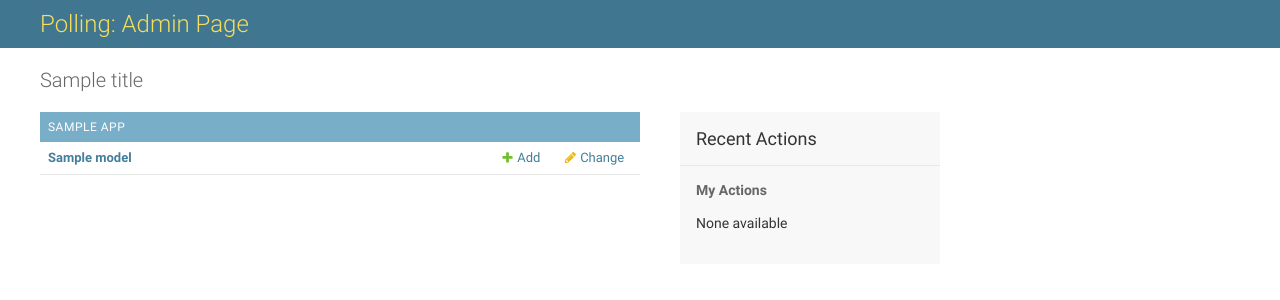
After one commit to AmitSinghRajawat/pollingApplication, a Django app: template mysite/templates/admin/index.html in a window 1280 px wide. The commit adds this page. Shown: the top 300 px of the page. Run offline with Django 3.2, Linux system fonts and the light colour scheme; data comes from the database, SQL or seed files in the repository; both versions use the stored data as it was after the commit; the template is opened without the code that fills it: most values are stand-ins (such as "Sample title", 1, 10 or a date in 2020).

Commit message:
Adding template file and some new URLs

```diff
--- a/mysite/polls/urls.py
+++ b/mysite/polls/urls.py
@@ -4,4 +4,10 @@ from . import views
 
 urlpatterns = [
     url(r'^$', views.index, name='index'),
+     # ex: /polls/5/
+    url(r'^(?P<question_id>[0-9]+)/$', views.detail, name='detail'),
+    # ex: /polls/5/results/
+    url(r'^(?P<question_id>[0-9]+)/results/$', views.results, name='results'),
+    # ex: /polls/5/vote/
+    url(r'^(?P<question_id>[0-9]+)/vote/$', views.vote, name='vote')
 ]
--- a/mysite/templates/admin/base_site.html
+++ b/mysite/templates/admin/base_site.html
@@ -3,7 +3,7 @@
 {% block title %}{{ title }} | {{ site_title|default:_('Django site admin') }}{% endblock %}
 
 {% block branding %}
-<h1 id="site-name"><a href="{% url 'admin:index' %}">Polling Admin Page</a></h1>
+<h1 id="site-name"><a href="{% url 'admin:index' %}">Polling: Admin Page</a></h1>
 {% endblock %}
 
 {% block nav-global %}{% endblock %}
--- /dev/null
+++ b/mysite/templates/admin/index.html
@@ -0,0 +1,82 @@
+{% extends "admin/base_site.html" %}
+{% load i18n admin_static %}
+
+{% block extrastyle %}{{ block.super }}<link rel="stylesheet" type="text/css" href="{% static "admin/css/dashboard.css" %}" />{% endblock %}
+
+{% block coltype %}colMS{% endblock %}
+
+{% block bodyclass %}{{ block.super }} dashboard{% endblock %}
+
+{% block breadcrumbs %}{% endblock %}
+
+{% block content %}
+<div id="content-main">
+
+{% if app_list %}
+    {% for app in app_list %}
+        <div class="app-{{ app.app_label }} module">
+        <table>
+        <caption>
+            <a href="{{ app.app_url }}" class="section" title="{% blocktrans with name=app.name %}Models in the {{ name }} application{% endblocktrans %}">{{ app.name }}</a>
+        </caption>
+        {% for model in app.models %}
+            <tr class="model-{{ model.object_name|lower }}">
+            {% if model.admin_url %}
+                <th scope="row"><a href="{{ model.admin_url }}">{{ model.name }}</a></th>
+            {% else %}
+                <th scope="row">{{ model.name }}</th>
+            {% endif %}
+
+            {% if model.add_url %}
+                <td><a href="{{ model.add_url }}" class="addlink">{% trans 'Add' %}</a></td>
+            {% else %}
+                <td>&nbsp;</td>
+            {% endif %}
+
+            {% if model.admin_url %}
+                <td><a href="{{ model.admin_url }}" class="changelink">{% trans 'Change' %}</a></td>
+            {% else %}
+                <td>&nbsp;</td>
+            {% endif %}
+            </tr>
+        {% endfor %}
+        </table>
+        </div>
+    {% endfor %}
+{% else %}
+    <p>{% trans "You don't have permission to edit anything." %}</p>
+{% endif %}
+</div>
+{% endblock %}
+
+{% block sidebar %}
+<div id="content-related">
+    <div class="module" id="recent-actions-module">
+        <h2>{% trans 'Recent Actions' %}</h2>
+        <h3>{% trans 'My Actions' %}</h3>
+            {% load log %}
+            {% get_admin_log 10 as admin_log for_user user %}
+            {% if not admin_log %}
+            <p>{% trans 'None available' %}</p>
+            {% else %}
+            <ul class="actionlist">
+            {% for entry in admin_log %}
+            <li class="{% if entry.is_addition %}addlink{% endif %}{% if entry.is_change %}changelink{% endif %}{% if entry.is_deletion %}deletelink{% endif %}">
+                {% if entry.is_deletion or not entry.get_admin_url %}
+                    {{ entry.object_repr }}
+                {% else %}
+                    <a href="{{ entry.get_admin_url }}">{{ entry.object_repr }}</a>
+                {% endif %}
+                <br/>
+                {% if entry.content_type %}
+                    <span class="mini quiet">{% filter capfirst %}{{ entry.content_type }}{% endfilter %}</span>
+                {% else %}
+                    <span class="mini quiet">{% trans 'Unknown content' %}</span>
+                {% endif %}
+            </li>
+            {% endfor %}
+            </ul>
+            {% endif %}
+    </div>
+</div>
+{% endblock %}
```
Also changed, not shown: mysite/polls/views.py (+11 -1 lines), mysite/db.sqlite3.
